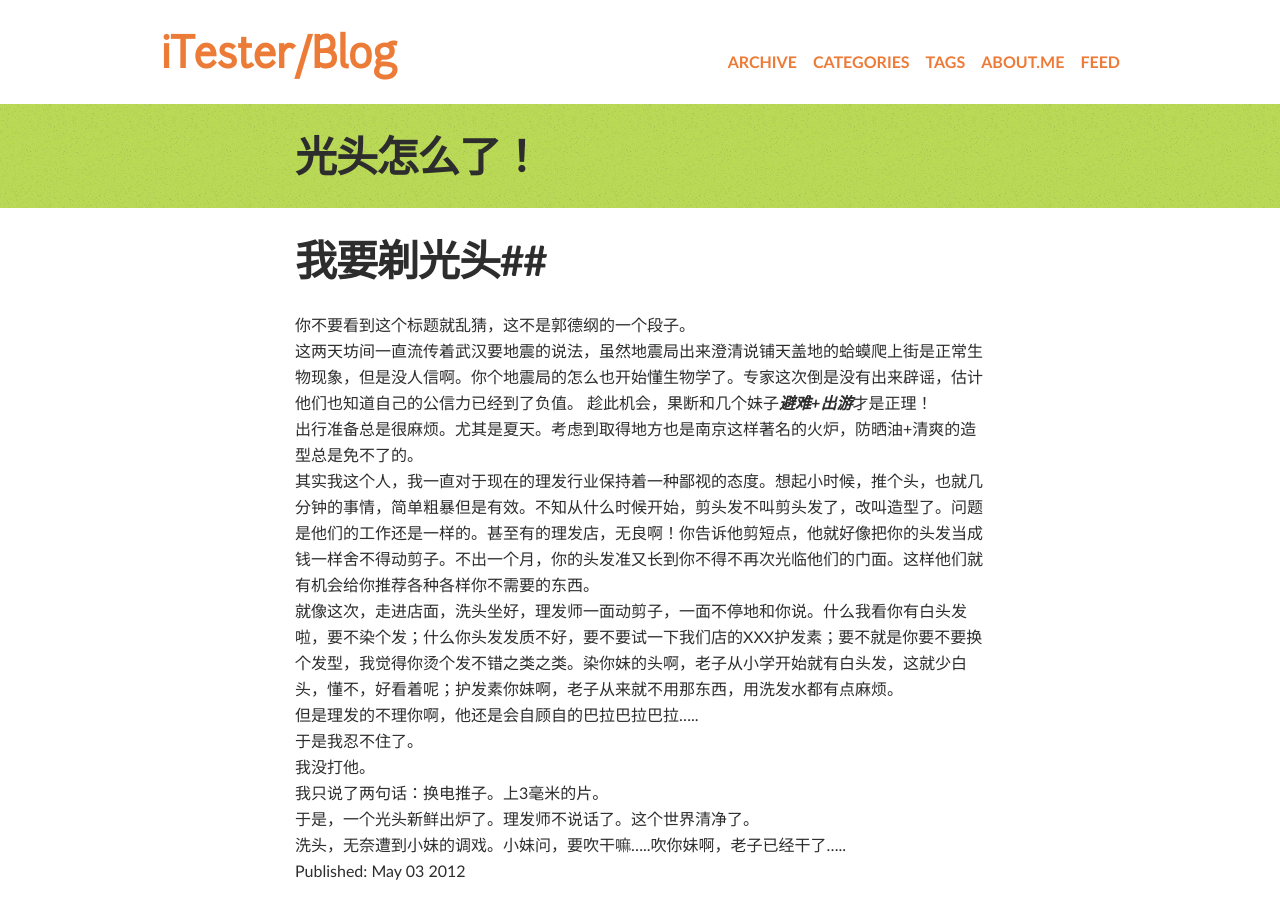
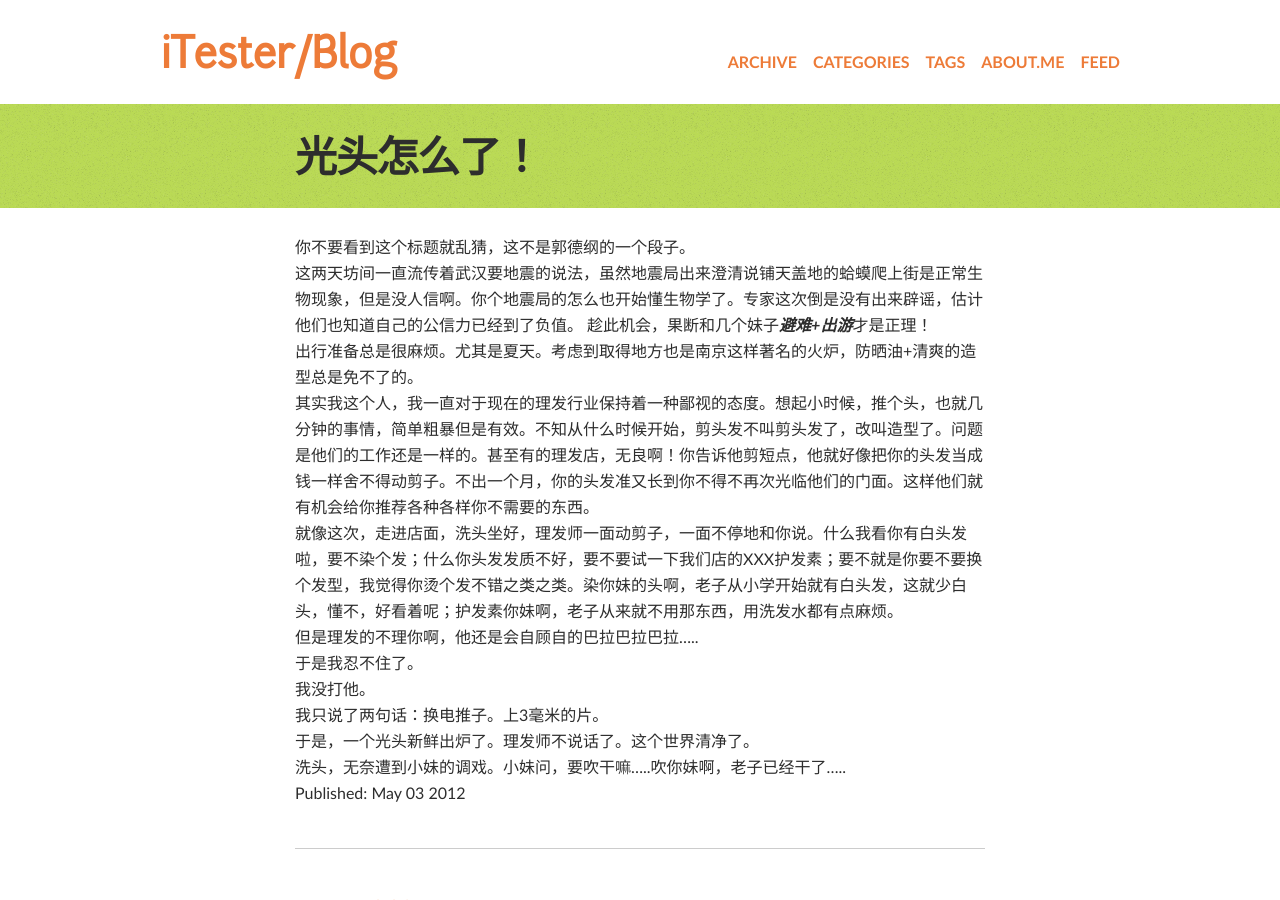
Before and after one commit to sunfanwu/itester.github.com, a Jekyll site: the page built from _posts/2012-05-03-blad-and-what.markdown, in a window 1280 px wide and 900 px high. Built offline with Jekyll 4.4.1, drawn with Linux system fonts in a browser that asks for light colours; Markdown is read by kramdown in place of the engine named in the settings; comment, search, counter and statistics services are not loaded.

Commit message:
Updated _posts/2012-05-03-blad-and-what.markdown

```diff
--- a/_posts/2012-05-03-blad-and-what.markdown
+++ b/_posts/2012-05-03-blad-and-what.markdown
@@ -6,9 +6,6 @@
 tags: [生活, 碎碎念]
 published: true
 ---
-
-##我要剃光头##
-
 你不要看到这个标题就乱猜，这不是郭德纲的一个段子。
 
 这两天坊间一直流传着武汉要地震的说法，虽然地震局出来澄清说铺天盖地的蛤蟆爬上街是正常生物现象，但是没人信啊。你个地震局的怎么也开始懂生物学了。专家这次倒是没有出来辟谣，估计他们也知道自己的公信力已经到了负值。
```
